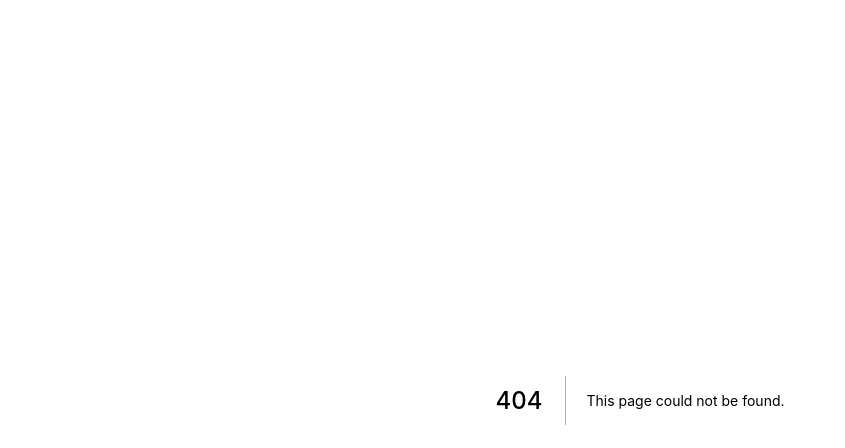
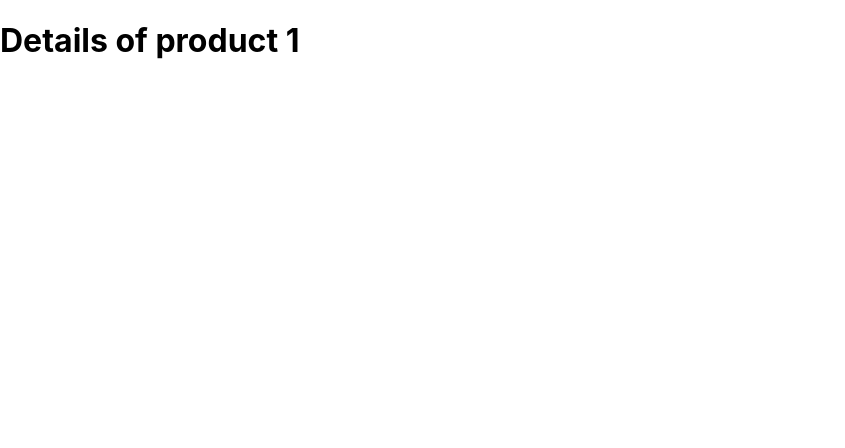
Before and after one commit to itsparasbisht/learn-next, a Next.js app: page /product/1 in a window 1280 px wide. Before the commit this address had no page. Shown: the top 448 px of the page, without its empty margins (0-845 px from the left). Built offline with nearby package versions, Linux system fonts and the light colour scheme.

Commit message:
dynamic routes

```diff
--- /dev/null
+++ b/pages/product/[productId].js
@@ -0,0 +1,9 @@
+import { useRouter } from "next/router";
+
+function ProductDetail() {
+  const route = useRouter();
+  const productId = route.query.productId;
+  return <h1>Details of product {productId}</h1>;
+}
+
+export default ProductDetail;
--- /dev/null
+++ b/pages/product/index.js
@@ -0,0 +1,5 @@
+function Product() {
+  return <h1>Product Page</h1>;
+}
+
+export default Product;
```
